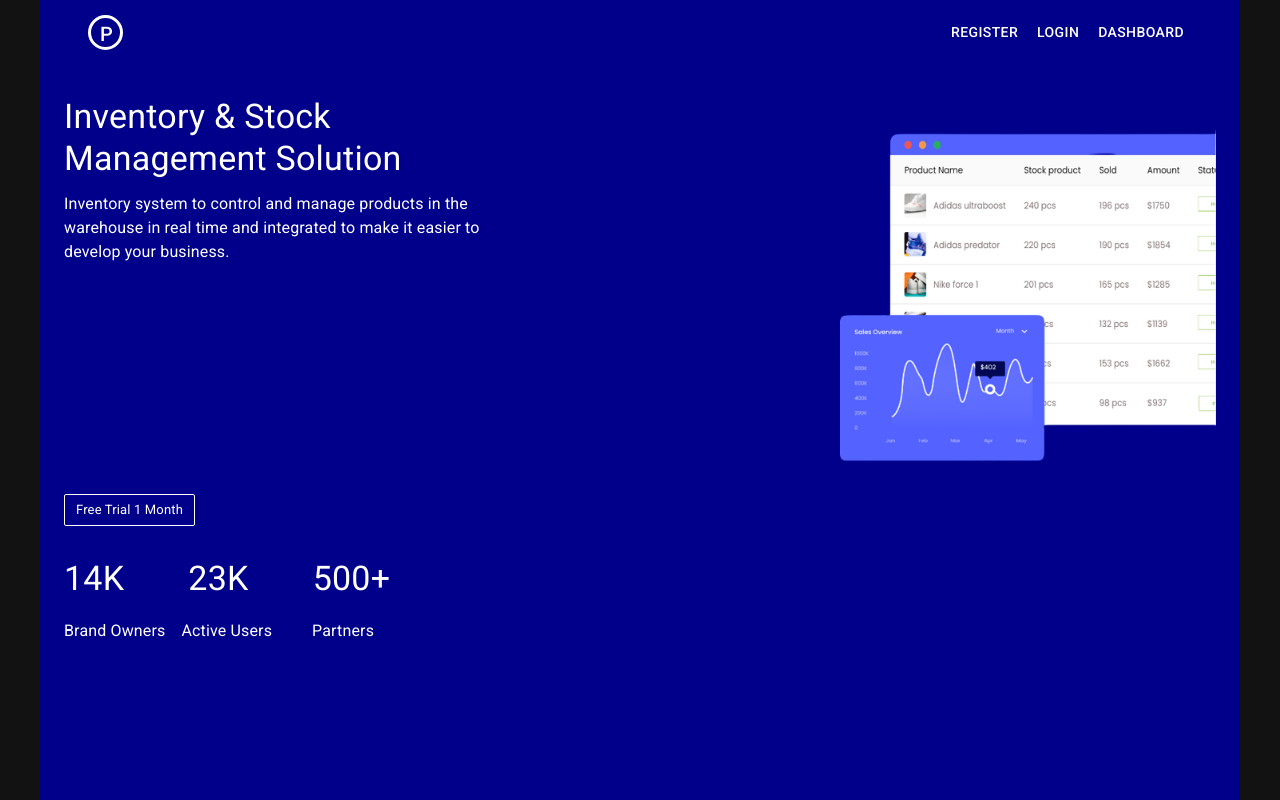
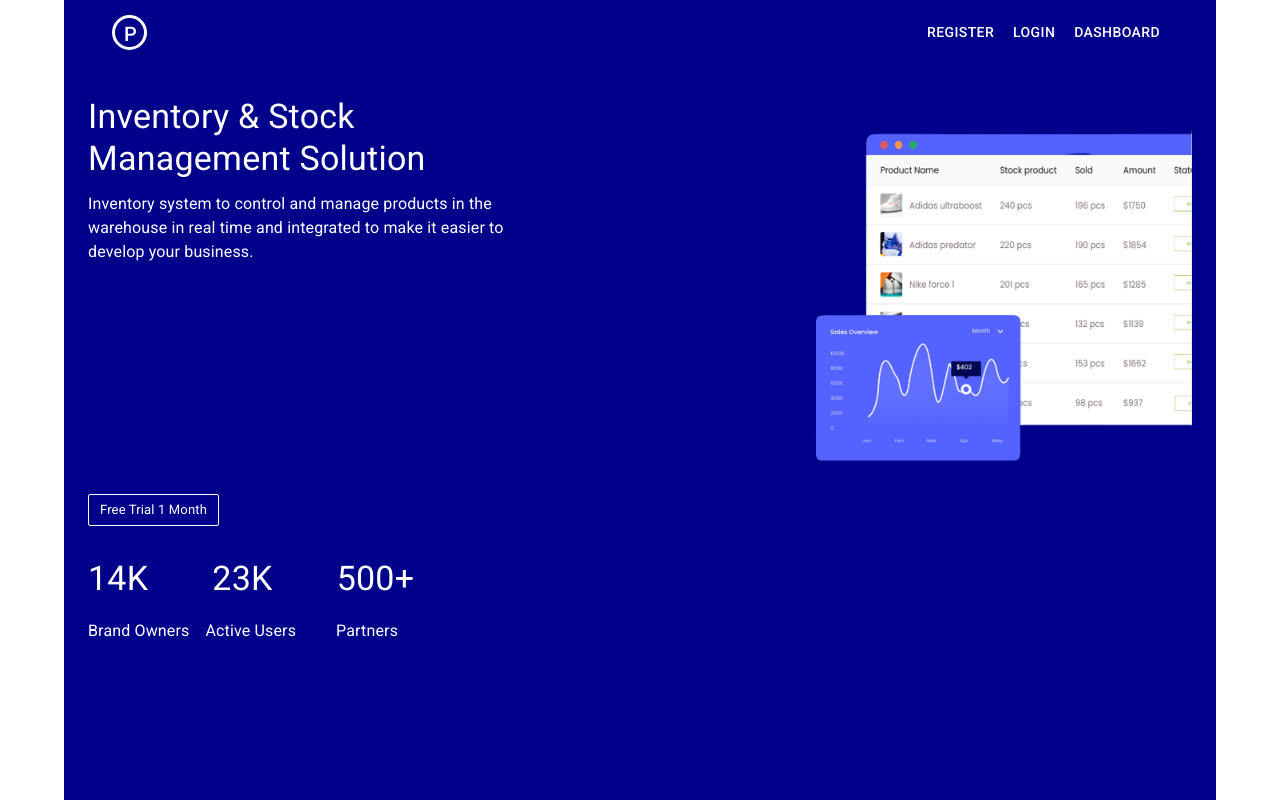
Before and after one commit to chrisAlide3/mern-pinvent-app, a React (Create React App) app in the folder frontend/: page / in a window 1280 px wide. Built offline with nearby package versions, Linux system fonts and the light colour scheme.

Commit message:
Removed Darkmode and moved backgroundColor to Home

```diff
--- a/frontend/src/App.js
+++ b/frontend/src/App.js
@@ -1,5 +1,4 @@
 import { BrowserRouter, Routes, Route } from "react-router-dom";
-import { ThemeProvider, createTheme } from "@mui/material/styles";
 import CssBaseline from "@mui/material/CssBaseline";
 import Home from "./pages/Home/Home";
 import { Container } from "@mui/material";
@@ -8,17 +7,10 @@ import Login from "./pages/auth/Login";
 import Forgot from "./pages/auth/Forgot";
 import Reset from "./pages/auth/Reset";
 
-const darkTheme = createTheme({
-  palette: {
-    mode: "dark",
-  },
-});
-
 function App() {
   return (
-    <ThemeProvider theme={darkTheme}>
-      <CssBaseline />
-      <Container sx={{ backgroundColor: "darkblue", height: "100vh" }}>
+    <CssBaseline>
+      <Container sx={{}}>
         <BrowserRouter>
           <Routes>
             <Route path="/" element={<Home />} />
@@ -29,7 +21,7 @@ function App() {
           </Routes>
         </BrowserRouter>
       </Container>
-    </ThemeProvider>
+    </CssBaseline>
   );
 }
 
--- a/frontend/src/pages/Home/Home.js
+++ b/frontend/src/pages/Home/Home.js
@@ -10,7 +10,11 @@ import { Link } from "react-router-dom";
 
 const Home = () => {
   return (
-    <Box>
+    <Box
+      pl={3}
+      pr={3}
+      sx={{ backgroundColor: "darkblue", color: "white", height: "100vh" }}
+    >
       <AppBar
         position="static"
         elevation={0}
@@ -79,7 +83,7 @@ const Home = () => {
         <Chip
           label="Free Trial 1 Month"
           variant="outlined"
-          sx={{ border: "1px solid", borderRadius: "2px" }}
+          sx={{ border: "1px solid", borderRadius: "2px", color: "white" }}
         />
         <Box sx={{ display: "flex" }}>
           <Typography mt={4} mr={8} variant="h4" gutterBottom>
```
